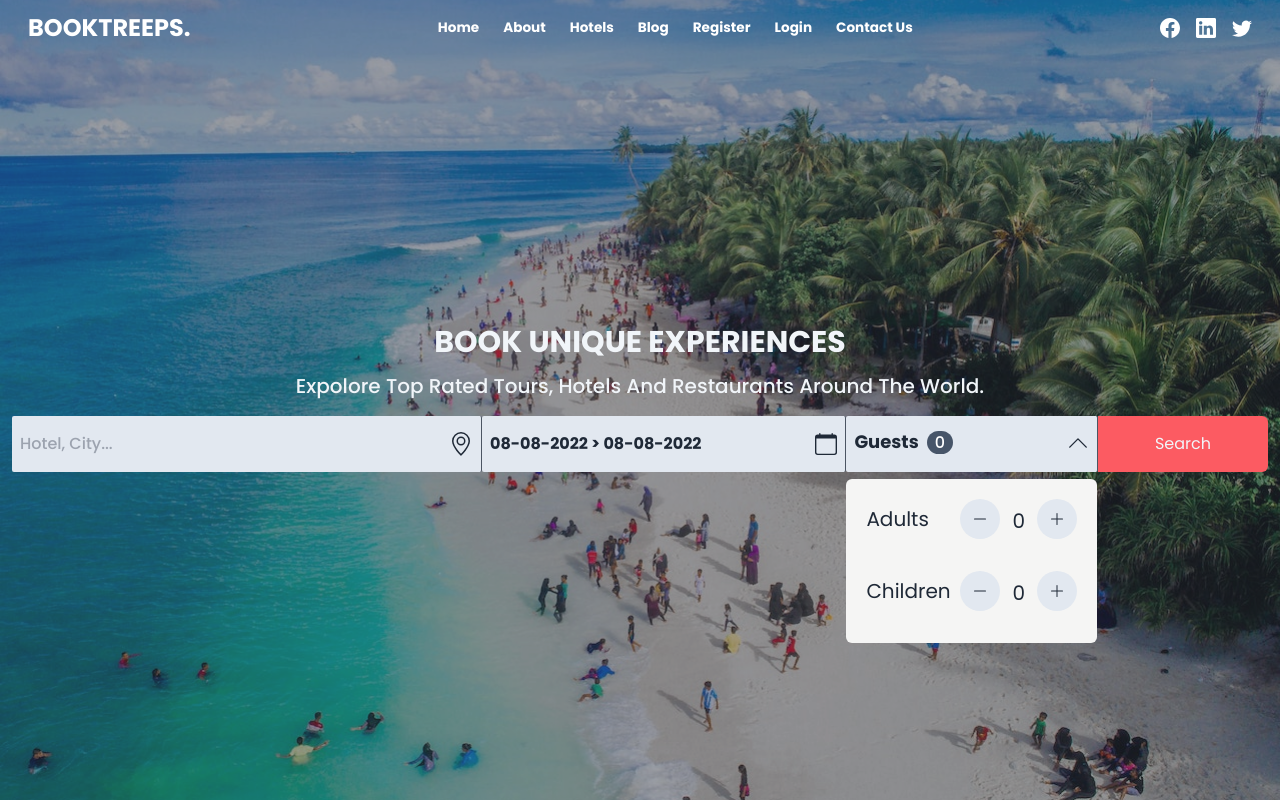
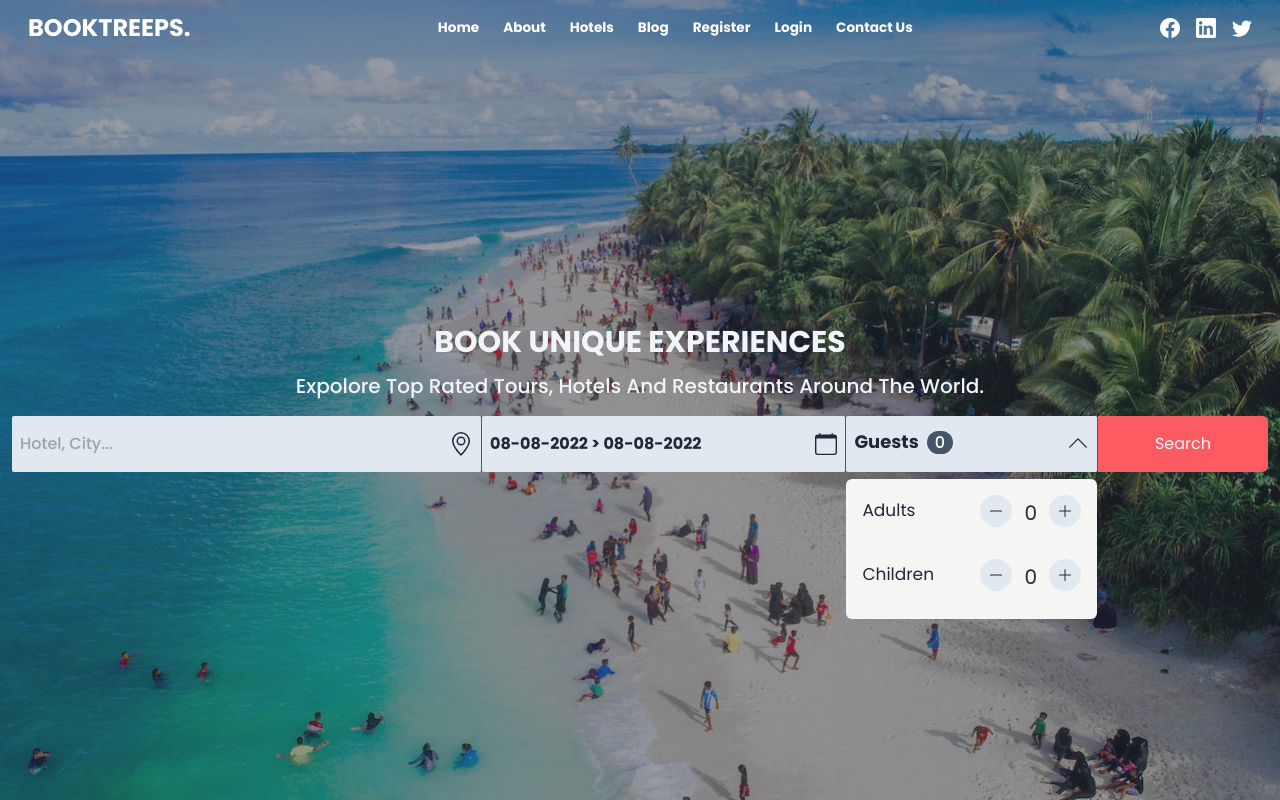
Before and after one commit to Izunnaya/Travel-booking-App, a React (Create React App) app: page / in a window 1280 px wide. Both pictures are taken after a click on the element 1077 px from the left and 444 px from the top of the page. Shown: the top 800 px of the page. Built offline with nearby package versions, Linux system fonts and the light colour scheme.

Commit message:
GuestDropdwon Adjustment

```diff
--- a/src/components/hero/SearchComponent/GuestsInputDropdown.jsx
+++ b/src/components/hero/SearchComponent/GuestsInputDropdown.jsx
@@ -5,15 +5,15 @@ const GuestsInput = ({ guestHandler, selectGuest }) => {
   // The arguments passed in the "guestHandler" as values in the function are descrided as follows: "d: for decrease & i:Increase"
 
   return (
-    <div className="absolute top-[63px] w-full bg-stone-100 rounded-md left-0 p-5 cursor-default">
-      <div className="flex justify-between items-center text-center mb-5  text-xl font-light">
+    <div className="absolute top-[63px] w-full bg-stone-100 rounded-md left-0 p-4 cursor-default">
+      <div className="flex justify-between items-center text-center mb-5  text-[17px] font-light">
         <div>
           <h4>Adults</h4>
         </div>
 
         <div className="cursor-pointer text-base flex justify-center items-center">
           <button
-            className="rounded-full bg-slate-200 p-3"
+            className="rounded-full bg-slate-200 p-2"
             onClick={() => guestHandler("adults", "d")}
             disabled={selectGuest.adults <= 1}
             type={"button"}
@@ -24,7 +24,7 @@ const GuestsInput = ({ guestHandler, selectGuest }) => {
             {selectGuest.adults}
           </span>
           <button
-            className="rounded-full bg-slate-200 p-3"
+            className="rounded-full bg-slate-200 p-2"
             onClick={() => guestHandler("adults", "i")}
             type={"button"}
           >
@@ -32,14 +32,14 @@ const GuestsInput = ({ guestHandler, selectGuest }) => {
           </button>
         </div>
       </div>
-      <div className="flex justify-between items-center text-center my-3 pt-3  text-xl font-light">
+      <div className="flex justify-between items-center text-center my-3 pt-3  text-[17px] font-light">
         <div>
           <h4>Children</h4>
         </div>
 
         <div className="cursor-pointer text-base flex justify-center items-center">
           <button
-            className="rounded-full bg-slate-200 p-3"
+            className="rounded-full bg-slate-200 p-2"
             onClick={() => guestHandler("children", "d")}
             disabled={selectGuest.children <= 0}
             type={"button"}
@@ -51,7 +51,7 @@ const GuestsInput = ({ guestHandler, selectGuest }) => {
             {selectGuest.children}
           </span>
           <button
-            className="rounded-full bg-slate-200 p-3"
+            className="rounded-full bg-slate-200 p-2"
             onClick={() => guestHandler("children", "i")}
             type={"button"}
           >
```
